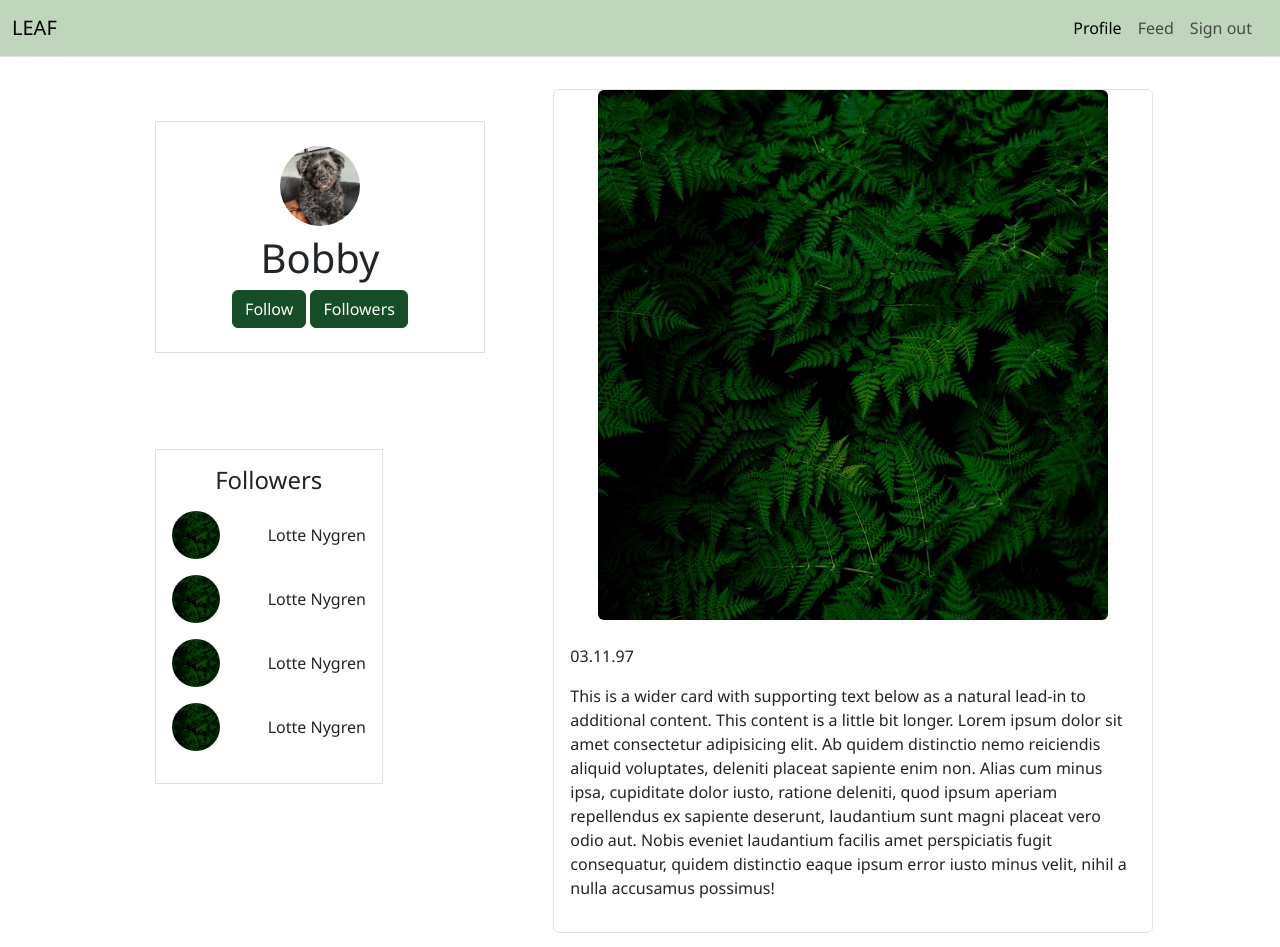
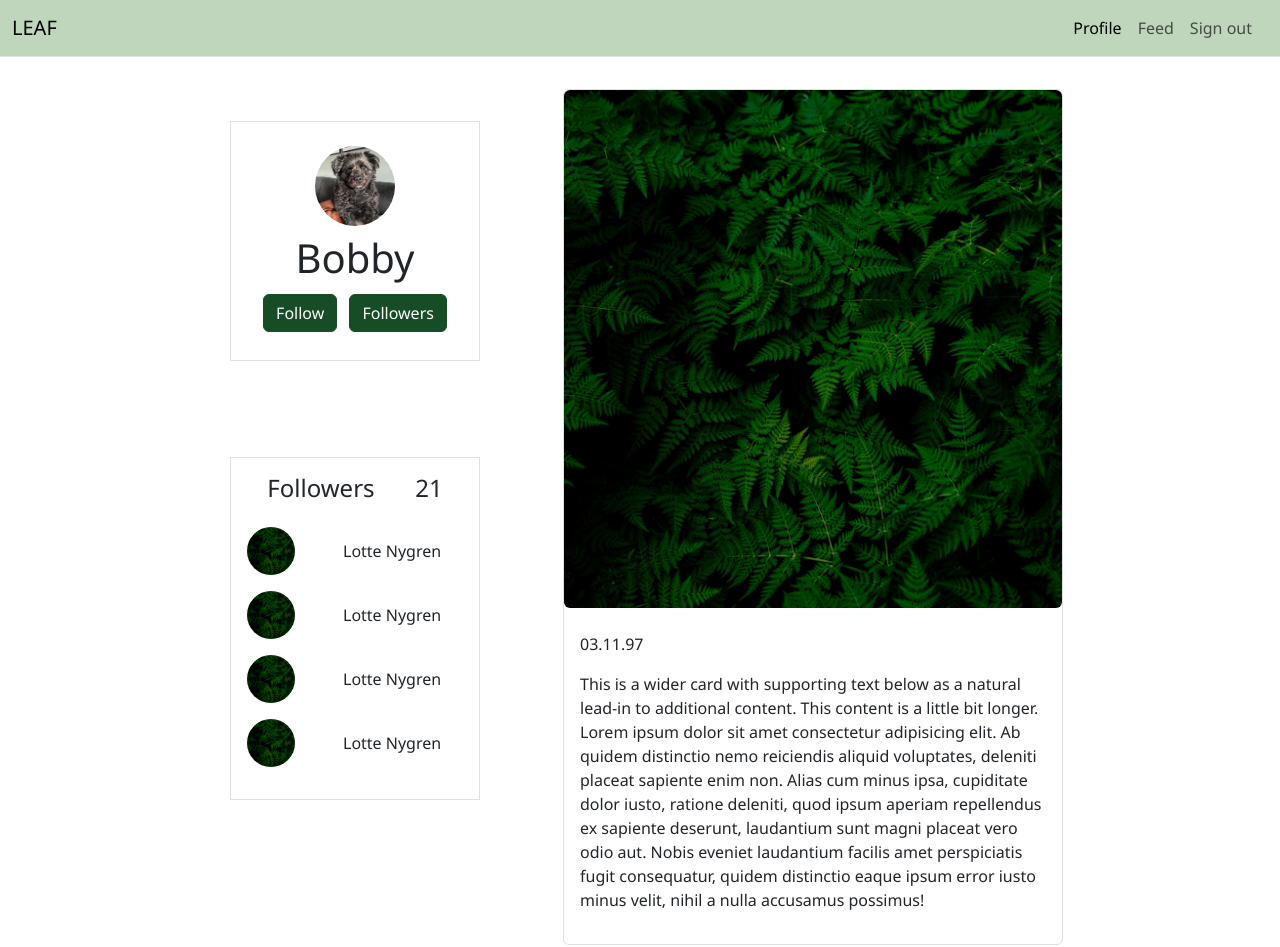
Before and after one commit to StineNygren/stine_css_frameworks_ca, a website: page profile/index.html in a window 1280 px wide. Shown: the top 947 px of the page. Drawn offline with nearby package versions, Linux system fonts and the light colour scheme.

Commit message:
fixes after feedback

```diff
--- a/profile/index.html
+++ b/profile/index.html
@@ -55,9 +55,9 @@
           </div>
         </nav>
       </header>
-      <main class="d-md-flex justify-content-center">
-        <section class="col-md-4">
-          <div class="profile bg-white p-3 border m-5">
+      <main class="d-md-flex justify-content-center container px-0">
+        <section>
+          <div class="profile bg-white p-3 border m-3 m-md-5">
             <div class="profile-img m-2 text-center">
               <img
                 class="rounded-circle"
@@ -70,9 +70,9 @@
             >
               <h1 class="text-center">Bobby</h1>
               <div class="following text-center">
-                <button class="btn btn-primary">Follow</button>
+                <button class="btn btn-primary m-1">Follow</button>
                 <button
-                  class="btn btn-primary"
+                  class="btn btn-primary m-1"
                   data-bs-toggle="modal"
                   data-bs-target="#exampleModal"
                 >
@@ -113,9 +113,13 @@
 
           <!-- followers -->
 
-          <section class="follower-section d-none d-md-flex">
-            <div class="border p-3 m-5">
-              <h4 class="text-center">Followers</h4>
+          <section class="d-none d-md-flex">
+            <div class="follower-section border p-3 m-5">
+              <div class="d-flex justify-content-around">
+                <h4>Followers</h4>
+                <h4>21</h4>
+              </div>
+
               <!--
               follower profile -->
 
--- a/src/scss/pages/_feed.scss
+++ b/src/scss/pages/_feed.scss
@@ -2,3 +2,10 @@
 .post-input{
     max-width: 400px;
 }
+
+
+
+.navbar{
+
+    background: rgba(113, 164, 109, 0.45);;
+}
--- a/src/scss/pages/_profile.scss
+++ b/src/scss/pages/_profile.scss
@@ -8,17 +8,17 @@
 
 .card{
     &-section{
-        max-width: 600px;
+        max-width: 500px;
 
     }
     &-img{
-        max-width: 600px;
+        max-width: 500px;
         overflow: hidden;
 
     }
     &-img img{
         height: auto;
-        max-width: 600px;
+        max-width: 500px;
         overflow: hidden;
 
     }
@@ -31,28 +31,6 @@
 
 }
 
-
-
-// .card-section{
-//     max-width: 600px;
-
-
-// }
-
-// .card-img {
-
-//     max-width: 600px;
-//     overflow: hidden;
-// }
-
-// .card-img img{
-//     height: auto;
-//     max-width: 600px;
-//     overflow: hidden;
-
-// }
-
-.navbar{
-
-    background: rgba(113, 164, 109, 0.45);;
+.profile, .follower-section{
+    min-width: 250px;
 }
```
Also changed, not shown: feed/index.html (+7 -1 lines), dist/css/style.css, 1 other file.
